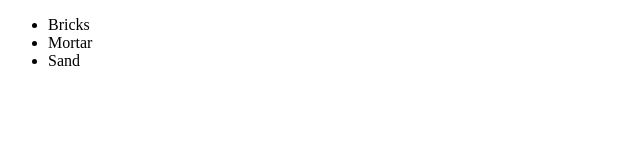
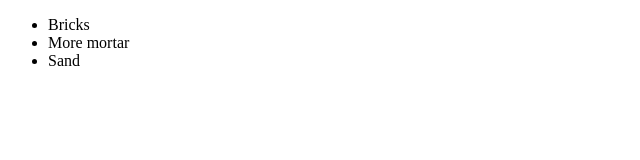
Before and after one commit to soggan/gitTutorial, a plain HTML site: page index.html in a window 1280 px wide. Shown: the full height of the page, 0-640 px from the left. Drawn offline with Linux system fonts and the light colour scheme.

Commit message:
added more mortars

```diff
--- a/index.html
+++ b/index.html
@@ -7,7 +7,7 @@
 	<div>
 		<ul>
 			<li>Bricks</li>
-			<li>Mortar</li>
+			<li>More mortar</li>
 			<li>Sand</li>
 		</ul>
 	</div>
```
